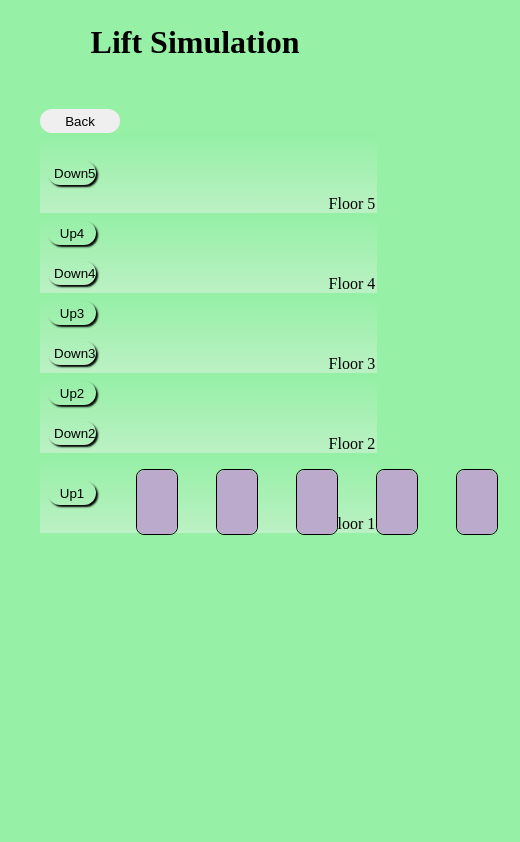
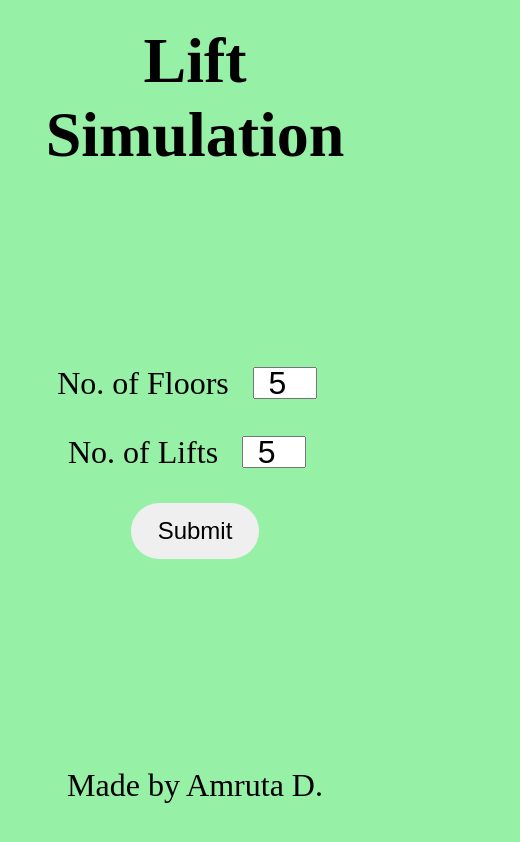
Before and after one commit to Amruta0103/lift-simulation, a plain HTML site: page index.html in a window 390 px wide. Both pictures are taken after typing "5", "5" into the empty fields and a click on the button "Submit". Shown: the whole page, 520 px wide, since content can reach past the window. Drawn offline with Linux system fonts and the light colour scheme.

Commit message:
adding updates

```diff
--- a/css/main.css
+++ b/css/main.css
@@ -2,11 +2,14 @@ body {
   background: #96f0a5;
 }
 #App{
-  margin: auto;
+  margin: 0px;
   display: flex;
   justify-content: center;
   align-items: center;
   flex-direction: column;
+  height: 100%;
+  width: 100%;
+  font-size: 1.2rem;
 }
 #title{
   margin: 1rem auto;
@@ -24,11 +27,19 @@ body {
   flex-direction: column;
   margin: auto;
 }
+.input{
+  width: 4rem;
+  height: 2rem;
+  font-size: 1.5rem;
+  text-align: center;
+  margin: auto 1rem;
+}
 #submitBtn {
   border: 1px solid transparent;
   border-radius: 2rem;
   width: 5rem;
-  height: 1.5rem;
+  height: 2rem;
+  font-size: 1rem;
 }
 #backBtn {
   border: 1px solid transparent;
@@ -40,7 +51,7 @@ body {
 #display{
   display: block;
   width: 90%;
-  margin: 2rem;
+  margin: auto;
   position: relative;
 }
 #allLevelsDiv{
@@ -65,6 +76,7 @@ body {
   );
 }
 #levelTitle{
+  font-size: 1rem;
   width: 3rem;
   height: fit-content;
   bottom: 0rem;
@@ -127,3 +139,22 @@ body {
   color: white;
   position: relative;
 }
+#footer{
+  margin: 2rem auto;
+}
+
+@media screen and (max-width: 600px){
+  #App{
+    font-size: 2rem;
+  }
+  .input{
+    font-size: 2rem;
+  }
+  #submitBtn {
+    border: 1px solid transparent;
+    border-radius: 2rem;
+    width: 8rem;
+    height: 3.5rem;
+    font-size: 1.5rem;
+  }
+}
--- a/index.html
+++ b/index.html
@@ -1,7 +1,8 @@
 <html>
   <head>
     <title>Lift-Sim</title>
-    <link rel="stylesheet" href="./css/main.css"/>
+    <link rel="stylesheet" href="./css/main.css" />
+    <meta name="viewport" content="width=device-width, initial-scale=1.0">
   </head>
   <body>
     <div id="App">
@@ -10,11 +11,11 @@
         <form id="form">
           <div>
             <label>No. of Floors</label>
-            <input id='floorsVal' type="number" placeholder="00" />
+            <input class="input" id='floorsVal' type="number" placeholder="01" min="1"/>
           </div>
           <div>
             <label>No. of Lifts</label>
-            <input id='liftsVal' type="number" placeholder="00"/>
+            <input class="input" id='liftsVal' type="number" placeholder="01" min="1"/>
           </div>
           <div>
             <button id='submitBtn' type="button">Submit</button>
@@ -26,6 +27,7 @@
           <div id="allLiftsDiv"></div>
         </div>
       </div>
+      <div id="footer">Made by Amruta D.</div>
     </div>
     <script type="text/javascript" src="./js/main.js"></script>
   </body>
--- a/js/main.js
+++ b/js/main.js
@@ -13,11 +13,7 @@ let flArr = [];
 let lftArr = [];
 let calledAt = [];
 let wipLift = [];
-let reachedLift = [];
-let liftsAt = [];
-let floorLevel, buttonUp, buttonDown, currentLift, time;
-let currentFloor;
-let cFlr = 0;
+let floorLevel, buttonUp, buttonDown, currentLift, time, currentFloor, available, liftIsHere;
 
 floorsVal.addEventListener('input',(e) => {
   flVal = (e.target.value);
@@ -28,6 +24,7 @@ liftsVal.addEventListener('input',(f) => {
 })
 
 submitBtn.addEventListener('click',() => {
+  if(flVal>lftVal){
     for (var i=0; i< flVal ; i++){
       let j = {
         flId: i+1,
@@ -44,12 +41,15 @@ submitBtn.addEventListener('click',() => {
       }
       lftArr.push(j);
     }
-
     createFloors(flArr);
     createLifts(lftArr);
     allLifts.style.height = `${5*flVal}rem`;
     form.style.display = 'none';
     backBtn.style.display = 'block';
+  }else{
+    alert("Number of lifts needs to be less than the number of floors")
+  }
+
 })
 
 backBtn.addEventListener('click',()=>{
@@ -86,7 +86,7 @@ function createFloors(arr){
     buttonUp.setAttribute("name","Up")
     buttonUp.setAttribute("value",`${level.flId}`)
     buttonUp.addEventListener('click',()=>getData(level.flId))
-    buttonUp.textContent = ("Up"+level.flId);
+    buttonUp.textContent = ("🔼");
     if(level.flId < flVal){
       buttonBoard.appendChild(buttonUp);
     }
@@ -97,7 +97,7 @@ function createFloors(arr){
     buttonDown.setAttribute("name","Down");
     buttonDown.setAttribute("value",`${level.flId}`)
     buttonDown.addEventListener('click',()=>getData(level.flId))
-    buttonDown.textContent = ("Down"+level.flId);
+    buttonDown.textContent = ("🔽");
     if(level.flId > 1){
       buttonBoard.appendChild(buttonDown);
     }
@@ -131,19 +131,30 @@ function getData(toFloor) {
 }
 
 function managingArrays(calledAt){
+  console.log("line 130 ::", calledAt);
   wipLift.push(lftArr)
-  let available = wipLift[0].filter(lift=> lift.free === true);
-  let liftIsHere = available.find(lift => lift.liftAt === calledAt[0]);
+  var toBeAvailable = setInterval(()=>{
+    if(wipLift[0].length > 0){
+      available = wipLift[0].filter(lift=> lift.free === true);
+      console.log(available);
+      liftIsHere = available.find(lift => lift.liftAt === calledAt[0]);
       if(liftIsHere){
-    console.log("Lift exists at the floor",liftIsHere);
+        alert("Lift exists at the floor",liftIsHere);
       }
-  let nearestLift = nearestLiftFunc(available,calledAt[0]);
+      if(calledAt[0] !== calledAt[1]){
+        for(a=0; a<calledAt.length; a++){
+          let nearestLift = nearestLiftFunc(available,calledAt[a]);
           if(nearestLift){
             nearestLift.free = false;
-    nearestLift.headedTo = calledAt[0];
+            nearestLift.headedTo = calledAt[a];
             assignLift(nearestLift,calledAt[0]);
-    calledAt.shift();
           }
+        }
+      }
+      calledAt.shift()
+    }
+    clearInterval(toBeAvailable);
+  },1000)
 }
 
 function assignLift(lift,toFloor){
```
Lines whose indentation alone changed are shown as unchanged.
